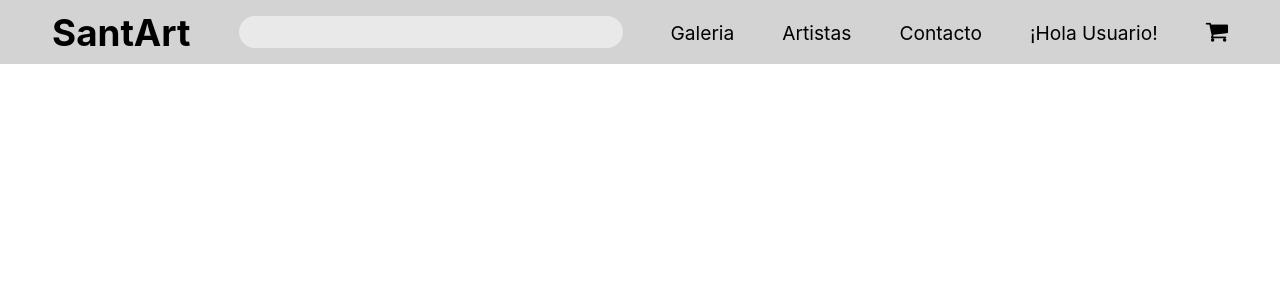
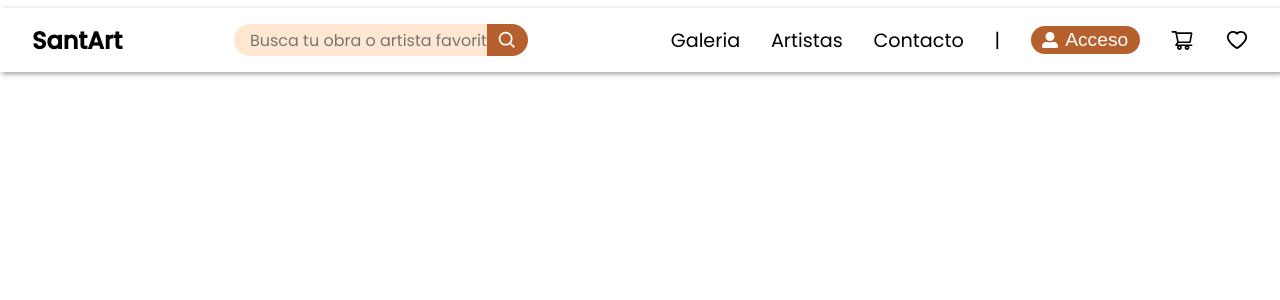
Before and after one commit to ssaavedraa/PG-Henry, a React (Create React App) app in the folder Frontend/art-gallery/: page / in a window 1280 px wide. Shown: the top 300 px of the page. Built offline with nearby package versions, Linux system fonts and the light colour scheme.

Commit message:
Se agrega el componente Navbar con estilos, ademas se crea las variables globales de los colores y el tipo de letra a utilizar

```diff
--- a/Frontend/art-gallery/package.json
+++ b/Frontend/art-gallery/package.json
@@ -9,6 +9,7 @@
     "axios": "^0.26.0",
     "react": "^17.0.2",
     "react-dom": "^17.0.2",
+    "react-icons": "^4.3.1",
     "react-redux": "^7.2.6",
     "react-router-dom": "^6.2.1",
     "react-scripts": "5.0.0",
--- a/Frontend/art-gallery/src/components/navbar/navbar.component.jsx
+++ b/Frontend/art-gallery/src/components/navbar/navbar.component.jsx
@@ -1,20 +1,45 @@
 import React from "react";
-import './navbar.css'
+import styles from "./navbar.module.css";
+import { AiOutlineShoppingCart, AiOutlineHeart } from "react-icons/ai";
+import { BiSearch } from "react-icons/bi";
+import {FaUserAlt} from 'react-icons/fa';
 
-export default function NavBar(){
-
-    return(
-        <div className="navbar">
-            <h1 className="home-link">SantArt</h1>
-            <input type="text" name="Search" id="search" />
-            <ul className="nav-links">
-                <li>Galeria</li>
-                <li>Artistas</li>
-                <li>Contacto</li>
-                <li>¡Hola Usuario!</li>
-                <li><i className="cart fa fa-shopping-cart"></i></li>
-            </ul>
-        </div>
-    )
-
+export default function NavBar() {
+  const session = true;
+  return (
+    <div className={styles.navbar}>
+      <h1 className={styles.home_link}>SantArt</h1>
+      <div className={styles.div_search}>
+        <input type="text" name="Search" className={styles.search} placeholder="Busca tu obra o artista favorito"/>
+        <button>
+          <BiSearch className={styles.icon_search}/>
+        </button>
+      </div>
+      <ul className={styles.nav_links}>
+        <li>
+          <h5>Galeria</h5>
+        </li>
+        <li>
+          <h5>Artistas</h5>
+        </li>
+        <li>
+          <h5>Contacto</h5>
+        </li>
+        <h4>|</h4>
+        {session ? (
+          <button className={styles.btn_access}><FaUserAlt/><h4>Acceso</h4></button>
+        ) : (
+          <li>
+            <h5>¡Hola Usuario!</h5>
+          </li>
+        )}
+        <li>
+          <AiOutlineShoppingCart className={styles.icon} />
+        </li>
+        <li>
+            <AiOutlineHeart className={styles.icon} />
+        </li>
+      </ul>
+    </div>
+  );
 }
--- a/Frontend/art-gallery/src/components/navbar/navbar.css
+++ /dev/null
@@ -1,31 +0,0 @@
-.navbar{
-    display: flex;
-    align-items: center;
-    justify-content: center;
-    height: 4rem;
-    background-color: lightgrey;
-}
-
-.navbar ul li{
-    list-style: none;
-    display: inline;
-    padding: 1rem 1.5rem;
-    font-size: 1.2rem;
-}
-
-.cart{
-    font-size: 1.5rem;
-}
-
-#search{
-    width: 30%;
-    height: 2rem;
-    background-color: rgba(255, 255, 255, 0.5);
-    border: none;
-    border-radius: 1rem;
-    margin: 0rem 1.5rem;
-}
-
-.home-link{
-    margin: 0rem 1.5rem;
-}
--- /dev/null
+++ b/Frontend/art-gallery/src/components/navbar/navbar.module.css
@@ -0,0 +1,113 @@
+
+.navbar, .navbar ul, .navbar ul li, .div_search, .div_search button, .btn_access{
+    display: flex;
+    align-items: center;
+}
+
+.navbar{
+    margin-top: .5rem;
+    justify-content:space-between;
+    height: 4rem;
+    width: 100vw;
+    box-shadow: 2px 2px 5px var(--fifth-color);
+}
+
+.navbar ul{
+    width: 50%;
+    justify-content: space-evenly;
+}
+
+.navbar ul li{
+    list-style: none;
+}
+
+li h5, h4{
+    font-size: 1.2rem;
+    font-weight: 400;
+}
+
+li{
+    cursor: pointer;
+}
+
+li:hover{
+    color: var(--primary-color);
+    transition: .2s;
+}
+
+.icon{
+    font-size: 1.5rem;
+}
+
+.div_search{
+    width: 23%;
+    height: 50%;
+    justify-content: center;
+}
+
+.search{
+    width: 85%;
+    height: 100%;
+    padding-left: 1rem;
+    font-family: 'Poppins', sans-serif;
+    font-size: 1rem;
+    background-color: var(--third-color);
+    color: var(--fifth-color);
+    border: none;
+    border-radius: 1rem 0 0 1rem;
+}
+
+.div_search button{
+    width: 15%;
+    height: 100%;
+    justify-content: center;
+    background-color: var(--primary-color);
+    border: 0;
+    border-radius: 0 1rem 1rem 0;
+    cursor: pointer;
+}
+
+button:hover{
+    background-color: var(--btnHover-color);
+    transition: .2s;
+}
+
+button:active{
+    background-color: var(--primary-color);
+}
+
+
+.icon_search{
+    font-size: 1.3rem;
+    color: var(--fourth-color);
+}
+
+.search:focus{
+    outline: none;
+    color: var(--fifth-color);
+}
+
+.nav_links{
+    height: 50%;
+}
+
+.btn_access{
+    width: 17%;
+    height: 90%;
+    padding: 0 .5rem;
+    justify-content: space-around;
+    color: var(--fourth-color);
+    background-color: var(--primary-color);
+    font-size: 1rem;
+    font-weight: 400;
+    border: 0;
+    border-radius: 1rem;
+    cursor: pointer;
+}
+
+
+
+.home_link{
+    margin-left: 2rem;
+    font-size: 1.5rem;
+}
--- a/Frontend/art-gallery/src/index.css
+++ b/Frontend/art-gallery/src/index.css
@@ -1,8 +1,18 @@
+@import url('https://fonts.googleapis.com/css2?family=Poppins:wght@200;300;400;500&display=swap');
+
+:root {
+  --primary-color: #B6612D;
+  --second-color: #000000;
+  --third-color: #FFE7D1;
+  --fourth-color: #ffffff;
+  --fifth-color: #9e9e9e;
+
+  --btnHover-color: #854a25;
+}
+
 body {
   margin: 0;
-  font-family: -apple-system, BlinkMacSystemFont, 'Segoe UI', 'Roboto', 'Oxygen',
-    'Ubuntu', 'Cantarell', 'Fira Sans', 'Droid Sans', 'Helvetica Neue',
-    sans-serif;
+  font-family: 'Poppins', sans-serif;
   -webkit-font-smoothing: antialiased;
   -moz-osx-font-smoothing: grayscale;
 }
```
Also changed, not shown: 1 other file (tests, documents, lock files or other folders).
